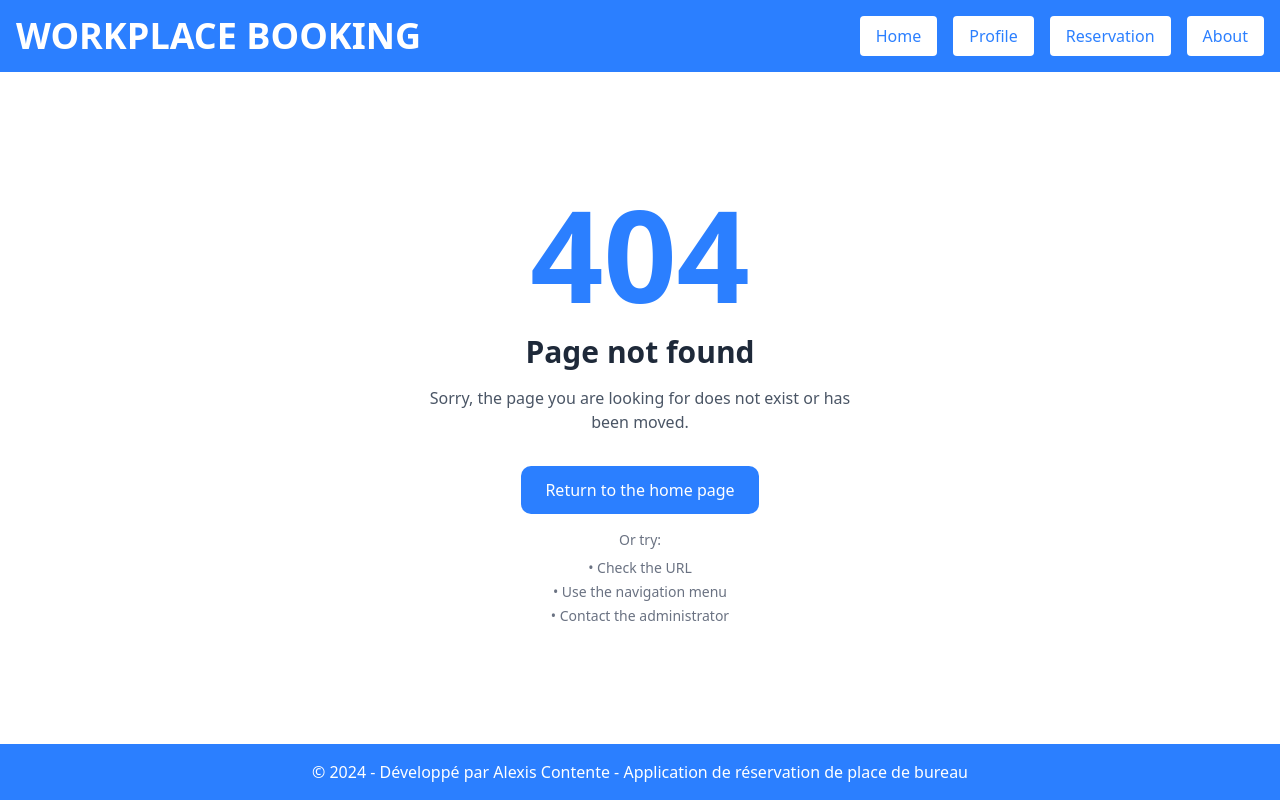
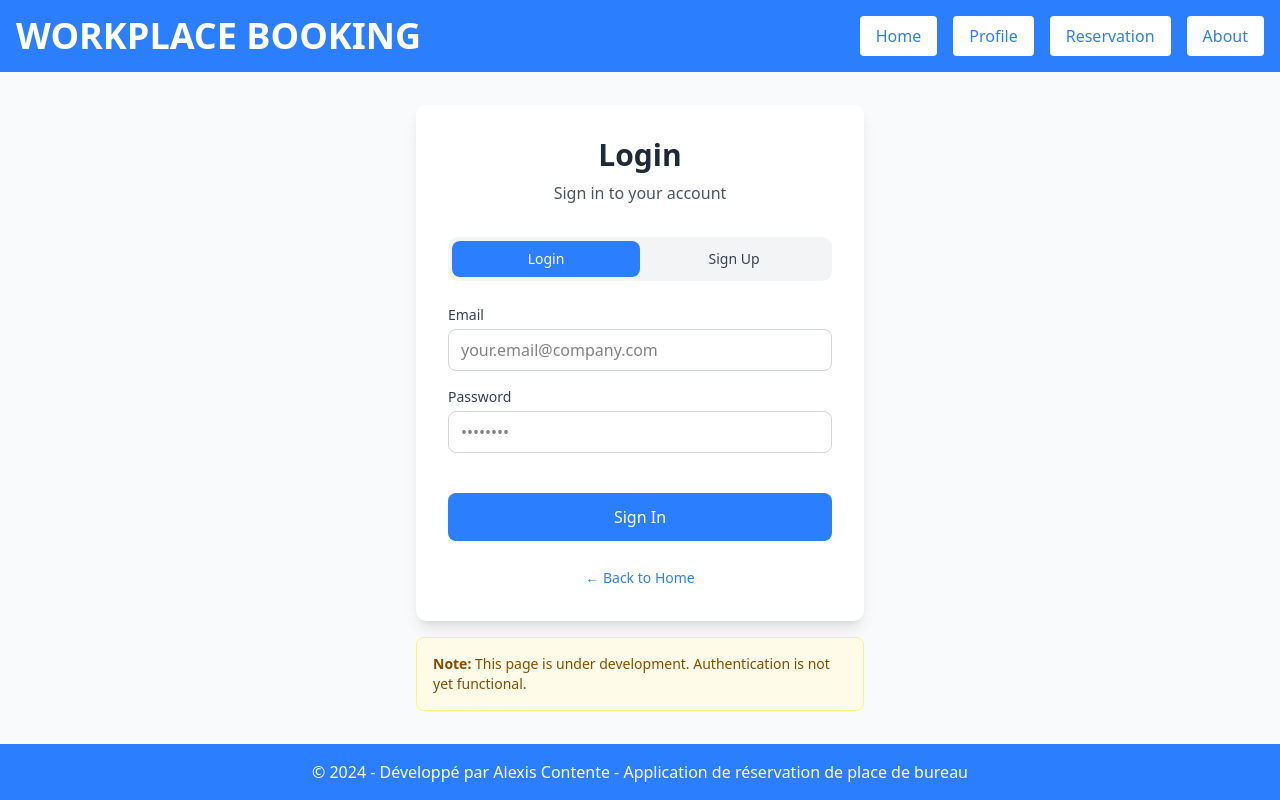
Before and after one commit to Alexis-Contente/workplace-booking, a Next.js app: page /login in a window 1280 px wide. Before the commit this address had no page. Built offline with nearby package versions, Linux system fonts and the light colour scheme.

Commit message:
chore(login): add login page with form and toggle for login/signup

```diff
--- /dev/null
+++ b/app/login/page.tsx
@@ -0,0 +1,186 @@
+"use client";
+
+import { useState } from "react";
+import Link from "next/link";
+import Header from "../components/header";
+import Footer from "../components/footer";
+
+export default function LoginPage() {
+  const [isLogin, setIsLogin] = useState(true);
+  const [formData, setFormData] = useState({
+    email: "",
+    password: "",
+    confirmPassword: "",
+    name: "",
+  });
+
+  const handleInputChange = (e: React.ChangeEvent<HTMLInputElement>) => {
+    setFormData({
+      ...formData,
+      [e.target.name]: e.target.value,
+    });
+  };
+
+  const handleSubmit = (e: React.FormEvent) => {
+    e.preventDefault();
+    // TODO: Implement authentication logic
+    console.log("Form submitted:", formData);
+    alert(`${isLogin ? "Login" : "Registration"} simulated!`);
+  };
+
+  return (
+    <div className="min-h-screen flex flex-col">
+      <Header />
+      <main className="flex-1 flex items-center justify-center p-6 bg-gray-50">
+        <div className="w-full max-w-md">
+          <div className="bg-white shadow-lg rounded-lg p-8">
+            {/* Form header */}
+            <div className="text-center mb-8">
+              <h1 className="text-3xl font-bold text-gray-800 mb-2">
+                {isLogin ? "Login" : "Sign Up"}
+              </h1>
+              <p className="text-gray-600">
+                {isLogin ? "Sign in to your account" : "Create your account"}
+              </p>
+            </div>
+
+            {/* Toggle buttons */}
+            <div className="flex mb-6 bg-gray-100 rounded-lg p-1">
+              <button
+                type="button"
+                onClick={() => setIsLogin(true)}
+                className={`flex-1 py-2 px-4 rounded-md text-sm font-medium transition-colors ${
+                  isLogin
+                    ? "bg-blue-500 text-white"
+                    : "text-gray-700 hover:text-gray-900"
+                }`}
+              >
+                Login
+              </button>
+              <button
+                type="button"
+                onClick={() => setIsLogin(false)}
+                className={`flex-1 py-2 px-4 rounded-md text-sm font-medium transition-colors ${
+                  !isLogin
+                    ? "bg-blue-500 text-white"
+                    : "text-gray-700 hover:text-gray-900"
+                }`}
+              >
+                Sign Up
+              </button>
+            </div>
+
+            {/* Form */}
+            <form onSubmit={handleSubmit} className="space-y-4">
+              {!isLogin && (
+                <div>
+                  <label
+                    htmlFor="name"
+                    className="block text-sm font-medium text-gray-700 mb-1"
+                  >
+                    Full Name
+                  </label>
+                  <input
+                    type="text"
+                    id="name"
+                    name="name"
+                    required={!isLogin}
+                    value={formData.name}
+                    onChange={handleInputChange}
+                    className="w-full px-3 py-2 border border-gray-300 rounded-md focus:outline-none focus:ring-2 focus:ring-blue-500 focus:border-transparent"
+                    placeholder="Your full name"
+                  />
+                </div>
+              )}
+
+              <div>
+                <label
+                  htmlFor="email"
+                  className="block text-sm font-medium text-gray-700 mb-1"
+                >
+                  Email
+                </label>
+                <input
+                  type="email"
+                  id="email"
+                  name="email"
+                  required
+                  value={formData.email}
+                  onChange={handleInputChange}
+                  className="w-full px-3 py-2 border border-gray-300 rounded-md focus:outline-none focus:ring-2 focus:ring-blue-500 focus:border-transparent"
+                  placeholder="your.email@company.com"
+                />
+              </div>
+
+              <div>
+                <label
+                  htmlFor="password"
+                  className="block text-sm font-medium text-gray-700 mb-1"
+                >
+                  Password
+                </label>
+                <input
+                  type="password"
+                  id="password"
+                  name="password"
+                  required
+                  value={formData.password}
+                  onChange={handleInputChange}
+                  className="w-full px-3 py-2 border border-gray-300 rounded-md focus:outline-none focus:ring-2 focus:ring-blue-500 focus:border-transparent"
+                  placeholder="••••••••"
+                />
+              </div>
+
+              {!isLogin && (
+                <div>
+                  <label
+                    htmlFor="confirmPassword"
+                    className="block text-sm font-medium text-gray-700 mb-1"
+                  >
+                    Confirm Password
+                  </label>
+                  <input
+                    type="password"
+                    id="confirmPassword"
+                    name="confirmPassword"
+                    required={!isLogin}
+                    value={formData.confirmPassword}
+                    onChange={handleInputChange}
+                    className="w-full px-3 py-2 border border-gray-300 rounded-md focus:outline-none focus:ring-2 focus:ring-blue-500 focus:border-transparent"
+                    placeholder="••••••••"
+                  />
+                </div>
+              )}
+
+              <button
+                type="submit"
+                className="w-full bg-blue-500 hover:bg-blue-600 text-white font-medium py-3 px-4 rounded-md transition-colors duration-200 mt-6"
+              >
+                {isLogin ? "Sign In" : "Sign Up"}
+              </button>
+            </form>
+
+            {/* Back link */}
+            <div className="text-center mt-6">
+              <Link
+                href="/"
+                className="text-sm text-blue-500 hover:text-blue-600 transition-colors"
+              >
+                ← Back to Home
+              </Link>
+            </div>
+          </div>
+
+          {/* Development note */}
+          <div className="mt-4 p-4 bg-yellow-50 border border-yellow-200 rounded-md">
+            <p className="text-sm text-yellow-800">
+              <strong>Note:</strong> This page is under development.
+              Authentication is not yet functional.
+            </p>
+          </div>
+        </div>
+      </main>
+      <Footer />
+    </div>
+  );
+}
```
